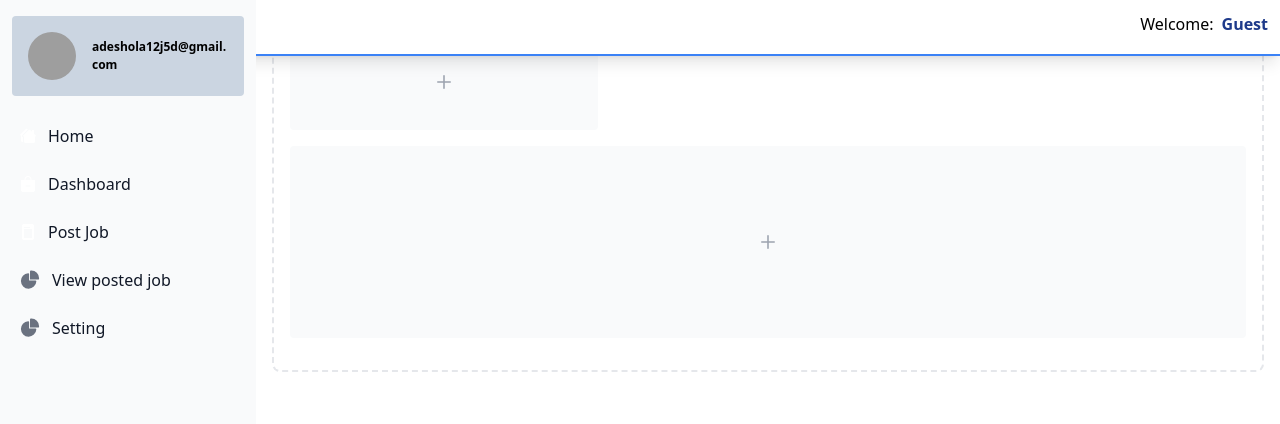
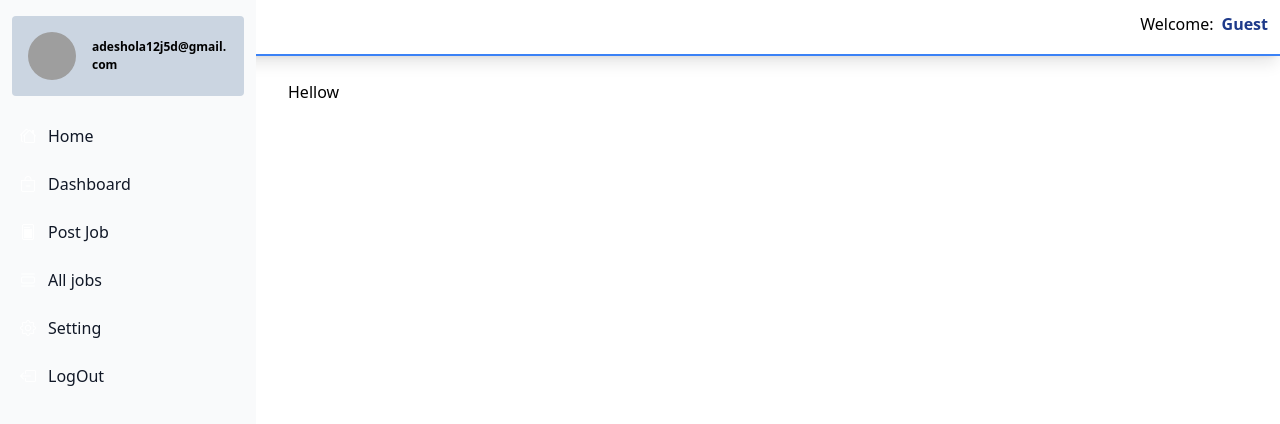
Before and after one commit to josephadeshola/vue-project-frontend, a Vue app: page /dashboard in a window 1280 px wide. Shown: the top 424 px of the page. Built offline with nearby package versions, Linux system fonts and the light colour scheme; grey boxes are pictures that could not be loaded.

Commit message:
display all jobs

```diff
--- a/src/components/DashboardPage.vue
+++ b/src/components/DashboardPage.vue
@@ -4,26 +4,10 @@
 
    <SideBar/>
     <div class="p-4 sm:ml-64">
-      <div class="p-4 border-2 border-gray-200 border-dashed rounded-lg dark:border-gray-700">
-        <div class="grid grid-cols-3 gap-4 mb-4">
-          <div class="flex items-center justify-center h-24 rounded bg-gray-50 dark:bg-gray-800">
-            <p class="text-2xl text-gray-400 dark:text-gray-500">
-              <svg class="w-3.5 h-3.5" aria-hidden="true" xmlns="http://www.w3.org/2000/svg" fill="none" viewBox="0 0 18 18">
-                <path stroke="currentColor" stroke-linecap="round" stroke-linejoin="round" stroke-width="2" d="M9 1v16M1 9h16"/>
-              </svg>
-            </p>
-          </div>
-          <!-- Other grid items... -->
-        </div>
-        <div class="flex items-center justify-center h-48 mb-4 rounded bg-gray-50 dark:bg-gray-800">
-          <p class="text-2xl text-gray-400 dark:text-gray-500">
-            <svg class="w-3.5 h-3.5" aria-hidden="true" xmlns="http://www.w3.org/2000/svg" fill="none" viewBox="0 0 18 18">
-              <path stroke="currentColor" stroke-linecap="round" stroke-linejoin="round" stroke-width="2" d="M9 1v16M1 9h16"/>
-            </svg>
-          </p>
-        </div>
+      <div class="p-4 mt-12">
+        <h2>Hellow</h2>
       </div>
-    </div>
+  </div>
   </div>
 </template>
 
--- a/src/components/SideBar.vue
+++ b/src/components/SideBar.vue
@@ -35,38 +35,38 @@
         <ul class="space-y-2 mt-5 font-medium">
           <li>
             <RouterLink to="/" class="flex items-center p-2 text-gray-900 rounded-lg dark:text-white hover:bg-gray-100 dark:hover:bg-gray-900  group">
-              <i class="bi bi-houses-fill text-white"></i>
+              <i class="bi bi-houses text-white"></i>
               <span class="ms-3">Home</span>
             </RouterLink>
           </li>
           <li>
             <RouterLink to="/dashboard" class="flex items-center p-2 text-gray-900 rounded-lg dark:text-white hover:bg-gray-100 dark:hover:bg-gray-900  group">
-              <i class="bi bi-bag-dash-fill text-white"></i>
+              <i class="bi bi-bag-dash text-white"></i>
               <span class="ms-3">Dashboard</span>
             </RouterLink>
           </li>
           <li>
             <RouterLink to="/job/create" class="flex items-center p-2 text-gray-900 rounded-lg dark:text-white hover:bg-gray-100 dark:hover:bg-gray-900  group">
-             <i class="bi bi-file-post-fill text-white"></i>
+             <i class="bi bi-file-post text-white"></i>
               <span class="ms-3">Post Job</span>
             </RouterLink>
           </li>
           <li>
+            <RouterLink to="/view" class="flex items-center p-2 text-gray-900 rounded-lg dark:text-white hover:bg-gray-100 dark:hover:bg-gray-900  group">
+              <i class="bi bi-view-list text-white"></i>
+              <span class="ms-3">All jobs</span>
+            </RouterLink>
+          </li>
+          <li>
             <a href="#" class="flex items-center p-2 text-gray-900 rounded-lg dark:text-white hover:bg-gray-100 dark:hover:bg-gray-900  group">
-              <svg class="w-5 h-5 text-gray-500 transition duration-75 dark:text-gray-400 group-hover:text-gray-900 dark:group-hover:text-white" aria-hidden="true" xmlns="http://www.w3.org/2000/svg" fill="currentColor" viewBox="0 0 22 21">
-                <path d="M16.975 11H10V4.025a1 1 0 0 0-1.066-.998 8.5 8.5 0 1 0 9.039 9.039.999.999 0 0 0-1-1.066h.002Z"/>
-                <path d="M12.5 0c-.157 0-.311.01-.565.027A1 1 0 0 0 11 1.02V10h8.975a1 1 0 0 0 1-.935c.013-.188.028-.374.028-.565A8.51 8.51 0 0 0 12.5 0Z"/>
-              </svg>
-              <span class="ms-3">View posted job</span>
+              <i class="bi bi-gear text-white"></i>
+              <span class="ms-3">Setting</span>
             </a>
           </li>
           <li>
             <a href="#" class="flex items-center p-2 text-gray-900 rounded-lg dark:text-white hover:bg-gray-100 dark:hover:bg-gray-900  group">
-              <svg class="w-5 h-5 text-gray-500 transition duration-75 dark:text-gray-400 group-hover:text-gray-900 dark:group-hover:text-white" aria-hidden="true" xmlns="http://www.w3.org/2000/svg" fill="currentColor" viewBox="0 0 22 21">
-                <path d="M16.975 11H10V4.025a1 1 0 0 0-1.066-.998 8.5 8.5 0 1 0 9.039 9.039.999.999 0 0 0-1-1.066h.002Z"/>
-                <path d="M12.5 0c-.157 0-.311.01-.565.027A1 1 0 0 0 11 1.02V10h8.975a1 1 0 0 0 1-.935c.013-.188.028-.374.028-.565A8.51 8.51 0 0 0 12.5 0Z"/>
-              </svg>
-              <span class="ms-3">Setting</span>
+             <i class="bi bi-box-arrow-left text-white"></i>
+              <span class="ms-3">LogOut</span>
             </a>
           </li>
 
--- a/src/components/TheWelcome.vue
+++ b/src/components/TheWelcome.vue
@@ -5,7 +5,7 @@ import ToolingIcon from "./icons/IconTooling.vue";
 import EcosystemIcon from "./icons/IconEcosystem.vue";
 import CommunityIcon from "./icons/IconCommunity.vue";
 import SupportIcon from "./icons/IconSupport.vue";
-
+import ViewAll from "../components/ViewAll.vue";
 import { ref } from "vue";
 
 const jobCategories = ref([
@@ -37,7 +37,7 @@ const jobCategories = ref([
             alt="Flowbite Logo"
           />
           <span
-            class="self-center md:text-2xl text-sm  font-semibold whitespace-nowrap dark:text-black"
+            class="self-center md:text-2xl text-sm font-semibold whitespace-nowrap dark:text-black"
             >JobList</span
           >
         </a>
@@ -106,13 +106,12 @@ const jobCategories = ref([
       </div>
     </div>
     <div class="text-center bg-blue-600 md:hidden block py-7">
-      <p class="md:text-4xl text-xl text-white font-semibold ">
+      <p class="md:text-4xl text-xl text-white font-semibold">
         Unlock Your Career Potential
       </p>
       <p class="text-md text-white">
         Discover the perfect job opportunity for you.
       </p>
-
     </div>
     <div class="relative container-fluid md:top-3 md:block hidden -top-2">
       <svg xmlns="http://www.w3.org/2000/svg" class="" viewBox="0 0 1440 320">
@@ -142,8 +141,6 @@ const jobCategories = ref([
         ></path>
       </svg>
     </div>
-
-
     <p class="text-center font-bold text-2xl mt-10">Popular Category</p>
     <div class="text-center mx-auto flex justify-center">
       <div class="bg-black h-1 w-52"></div>
@@ -240,5 +237,8 @@ const jobCategories = ref([
         </div>
       </div>
     </div>
+    <div class="md:px-44 bg-gray-100">
+      <ViewAll />
+    </div>
   </div>
 </template>
--- /dev/null
+++ b/src/components/ViewAll.vue
@@ -0,0 +1,54 @@
+<template>
+        <div class="md:grid grid-cols-3 md:gap-4">
+        <div v-for="job in jobs" :key="job.id" class="md:px-6 mt-4 px-5 md:mt-0 py-6 shadow-md rounded bg-white">
+          <div class="flex gap-5">
+            <img
+              src="https://img.freepik.com/premium-photo/best-logo-template-vector-icon-illustration-design-ai-generated_966797-13127.jpg?w=740"
+              class="h-10 rounded"
+              alt=""
+            />
+            <div>
+              <p class="font-bold text-sm">{{job.companyName}} Ltd.</p>
+              <p class="text-sm">{{job.location}}</p>
+            </div>
+          </div>
+          <p class="font-bold mt-2 text-md">{{ job.title }}</p>
+          <p class="text-sm text-blue-700 py-2 font-bold">{{job.jobType}}</p>
+          <div class="text-sm">{{job.requirement}}</div>
+          <div class="flex gap-10 mt-5">
+            <p class="font-bold text-xl">
+              ${{job.salary}}<span class="text-sm font-light">/monthly</span>
+            </p>
+            <button
+              class="bg-blue-700 px-4 py-2 rounded-md text-sm md:text-[12px] transition hover:text-blue-700 hover:shadow-md hover:bg-white duration-300 text-white font-medium"
+            >
+              Job Details
+            </button>
+          </div>
+        </div>
+        </div>
+</template>
+
+<script setup>
+import axios from "axios"
+import { ref, onMounted } from "vue";
+
+const jobs = ref([]);
+const fetchJobs = async () => {
+     const token = localStorage.getItem("token");
+
+  try {
+    const response = await axios.get("http://127.0.0.1:8000/api/jobs");
+    console.log(response);
+    jobs.value = response.data.jobs;
+  } catch (error) {
+    console.error("Error fetching jobs:", error);
+  }
+};
+onMounted(fetchJobs);
+</script>
+
+
+<style>
+
+</style>
--- /dev/null
+++ b/src/components/ViewJobs.vue
@@ -0,0 +1,15 @@
+<template>
+  <SideBar />
+  <div class="md:p-4 p-3 sm:ml-64">
+    <div class="md:p-4 p-3 mt-12">
+      <ViewAll />
+    </div>
+  </div>
+</template>
+
+<script setup>
+import SideBar from "../components/SideBar.vue";
+import ViewAll from "../components/ViewAll.vue";
+</script>
+
+<style></style>
--- a/src/router/index.js
+++ b/src/router/index.js
@@ -2,8 +2,10 @@ import { createRouter, createWebHistory } from 'vue-router';
 import HomeView from '../views/HomeView.vue';
 import RegisterPage from '../views/RegisterPage.vue';
 import LoginPage from '../views/LoginPage.vue';
+import ViewJobs from '../components/ViewJobs.vue'
 import JobView from '../views/JobView.vue';
 import DashboardPage from '../components/DashboardPage.vue';
+import ViewAll from '../components/ViewAll.vue';
 const routes = [
   {
     path: '/',
@@ -30,6 +32,16 @@ const routes = [
     name: 'dashboard',
     component: DashboardPage,
   },
+  {
+    path:"/view",
+    name:"view",
+    component:ViewJobs
+  },
+  {
+    path:"/view/all",
+    name:"all",
+    component:ViewAll
+  }
 ];
 
 const router = createRouter({
--- a/src/views/JobView.vue
+++ b/src/views/JobView.vue
@@ -239,8 +239,10 @@
 import SideBar from "../components/SideBar.vue";
 import { ref } from "vue";
 import axios from "axios";
+import { useToast } from "vue-toastification";
 
 // Form data
+const toast = useToast();
 const form = ref({
   title: "",
   requirement: "",
@@ -280,6 +282,7 @@ const goToCompanyInfo = async () => {
    try {
     const response = await axios.post('http://127.0.0.1:8000/api/job', userObject);
     console.log("Form submitted successfully", response.data);
+      toast.success(response.data.message);
   } catch (error) {
     console.error("Error submitting form", error);
 
```
Lines whose indentation alone changed are shown as unchanged.
